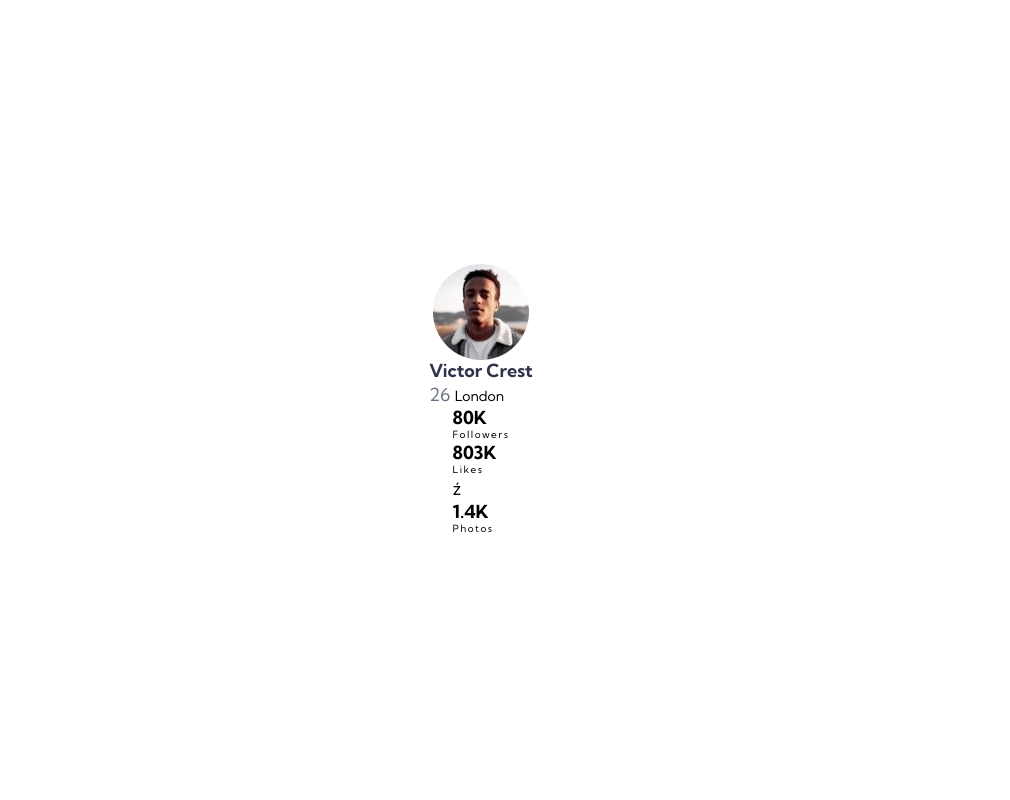
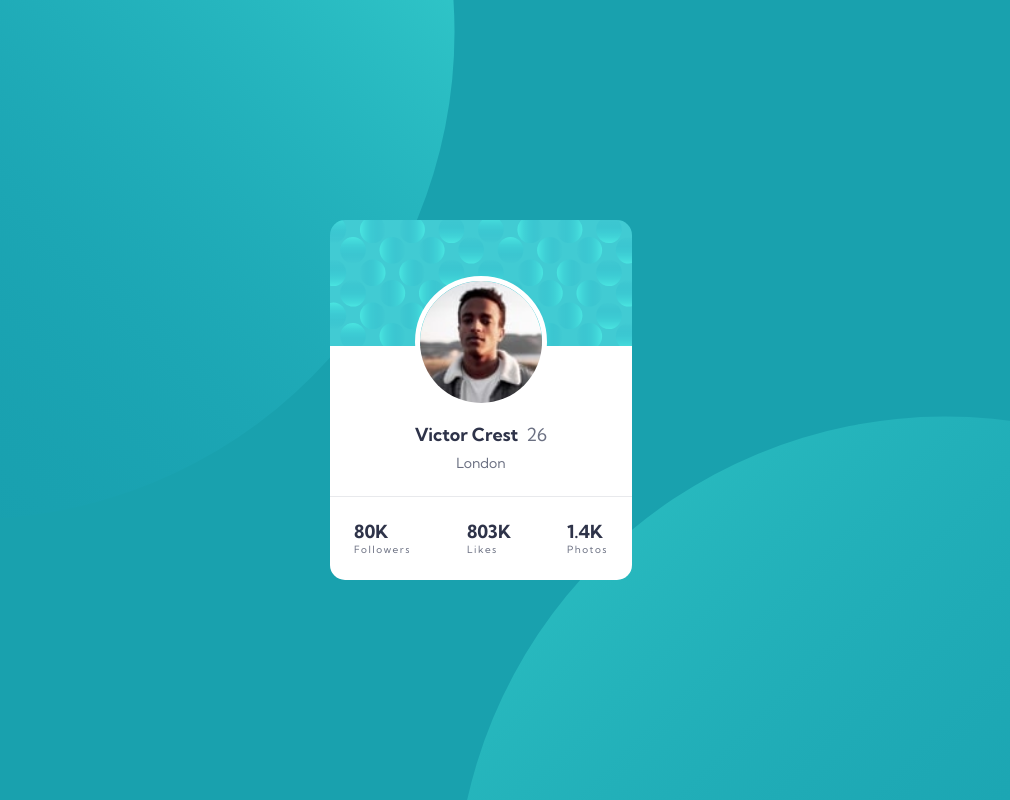
Before and after one commit to antoneladiana/6-profile-card-component, a website: page index.html in a window 1280 px wide. Shown: the whole page, without its empty margins (159-1169 px from the left). Drawn offline with nearby package versions, Linux system fonts and the light colour scheme; files that its build step writes are made by us from their sources; files whose address does not match are found by name.

Commit message:
Add styles

````diff
--- a/index.html
+++ b/index.html
@@ -3,7 +3,7 @@
   <head>
     <meta charset="UTF-8" />
     <meta name="viewport" content="width=device-width, initial-scale=1.0" />
-    <link rel="stylesheet" href="./src/output.css" />
+    <link rel="stylesheet" href="./dist/output.css" />
     <link
       rel="icon"
       type="image/png"
@@ -12,31 +12,38 @@
     />
     <title>Frontend Mentor | Profile card component</title>
   </head>
-  <body class="min-h-screen flex justify-center items-center">
-    <article class="flex flex-col items-center">
+  <body
+    class="min-h-screen flex justify-center items-center bg-blue-600 bg-pattern"
+  >
+    <article
+      class="flex flex-col gap-300 items-center bg-white bg-pattern-card rounded-[15px] pt-700"
+    >
+      <div class="flex flex-col gap-4">
         <img
-        class="rounded-full"
+          class="rounded-full border-5 border-white"
           src="./images/image-victor.jpg"
           alt="Profile picture of Victor Crest."
         />
-      <div>
+        <div class="flex flex-col items-center gap-2">
+          <div class="flex gap-2">
             <h1 class="text-preset-1-bold text-navy-950">Victor Crest</h1>
             <span class="text-preset-1-regular text-gray-500">26</span>
-        <span class="text-preset-2">London</span>
           </div>
-      <dl>
+          <span class="text-preset-2 text-gray-500">London</span>
+        </div>
+      </div>
+      <dl class="flex p-300 gap-700 border-t border-gray-100">
         <div>
-          <dd class="text-preset-1-bold">80K</dd>
-          <dt class="text-preset-3">Followers</dt>
+          <dd class="text-preset-1-bold text-navy-950">80K</dd>
+          <dt class="text-preset-3 text-gray-500">Followers</dt>
         </div>
         <div>
-          <dd class="text-preset-1-bold">803K</dd>
-          <dt class="text-preset-3">Likes</dt>
+          <dd class="text-preset-1-bold text-navy-950">803K</dd>
+          <dt class="text-preset-3 text-gray-500">Likes</dt>
         </div>
         <div>
-          ź
-          <dd class="text-preset-1-bold">1.4K</dd>
-          <dt class="text-preset-3">Photos</dt>
+          <dd class="text-preset-1-bold text-navy-950">1.4K</dd>
+          <dt class="text-preset-3 text-gray-500">Photos</dt>
         </div>
       </dl>
     </article>
--- a/src/input.css
+++ b/src/input.css
@@ -6,6 +6,8 @@
   /* Colors */
   --color-gray-500: #6b7082;
   --color-gray-100: #e8e9ec;
+  --color-blue-600: #19a1ae;
+  --color-blue-400: #41cbd3;
   --color-navy-950: #2e3349;
   /* Typography */
   --font-kumbh: "Kumbh Sans", sans-serif;
@@ -47,3 +49,19 @@
   line-height: 125%;
   letter-spacing: 0.094rem; /* 1.5px */
 }
+
+@utility bg-pattern-card {
+  background-image: url("../images/bg-pattern-card.svg");
+  background-size: 100% 35%;
+  background-position: top;
+  background-repeat: no-repeat;
+}
+
+@utility bg-pattern {
+  background-repeat: no-repeat, no-repeat;
+  background-position:
+    right 52vw bottom 35vh,
+    left 48vw top 52vh;
+  background-image:
+    url(../images/bg-pattern-top.svg), url(../images/bg-pattern-bottom.svg);
+}
--- a/tailwind.md
+++ b/tailwind.md
@@ -3,48 +3,59 @@
 Follow these steps to set up Tailwind CSS v4 from scratch using the Tailwind CLI.
 
 ### Step 1: Initialize Your Project Folder
+
 Open your terminal inside your project directory and initialize a new Node.js project:
+
 ```bash
 npm init -y
 ```
 
 ### Step 2: Install Tailwind CSS & CLI
+
 Install the latest Tailwind CSS v4 package and its command-line tool:
+
 ```bash
 npm install tailwindcss @tailwindcss/cli
 ```
 
 ### Step 3: Create Your Input CSS File
+
 Create a `src` folder and an input CSS file inside it:
+
 ```bash
 mkdir src
 touch src/input.css
 ```
 
 Open `src/input.css` and add the Tailwind import directive:
+
 ```css
 @import "tailwindcss";
 ```
 
 ### Step 4: Start the Build Process
+
 Run the Tailwind CLI build process with the `--watch` flag:
+
 ```bash
-npx @tailwindcss/cli -i ./src/input.css -o ./src/output.css --watch
+npx @tailwindcss/cli -i ./src/input.css -o ./dist/output.css --watch
 ```
 
 ### Step 5: Link Output CSS in Your HTML
+
 Create your HTML file (e.g., `src/index.html`) and link the generated `output.css` file inside the `<head>`:
+
 ```html
 <!DOCTYPE html>
 <html lang="en">
-<head>
-  <meta charset="UTF-8">
-  <meta name="viewport" content="width=device-width, initial-scale=1.0">
-  <title>Tailwind v4 Project</title>
-  <link rel="stylesheet" href="./output.css">
-</head>
-<body>
-  <h1 class="text-3xl font-bold underline">Hello world!</h1>
-</body>
+  <head>
+    <meta charset="UTF-8" />
+    <meta name="viewport" content="width=device-width, initial-scale=1.0" />
+    <title>Tailwind v4 Project</title>
+    <link rel="stylesheet" href="./output.css" />
+  </head>
+  <body>
+    <h1 class="text-3xl font-bold underline">Hello world!</h1>
+  </body>
 </html>
 ```
````
Also changed, not shown: src/output.css (deleted), 1 other file. Lines whose indentation alone changed are shown as unchanged.
